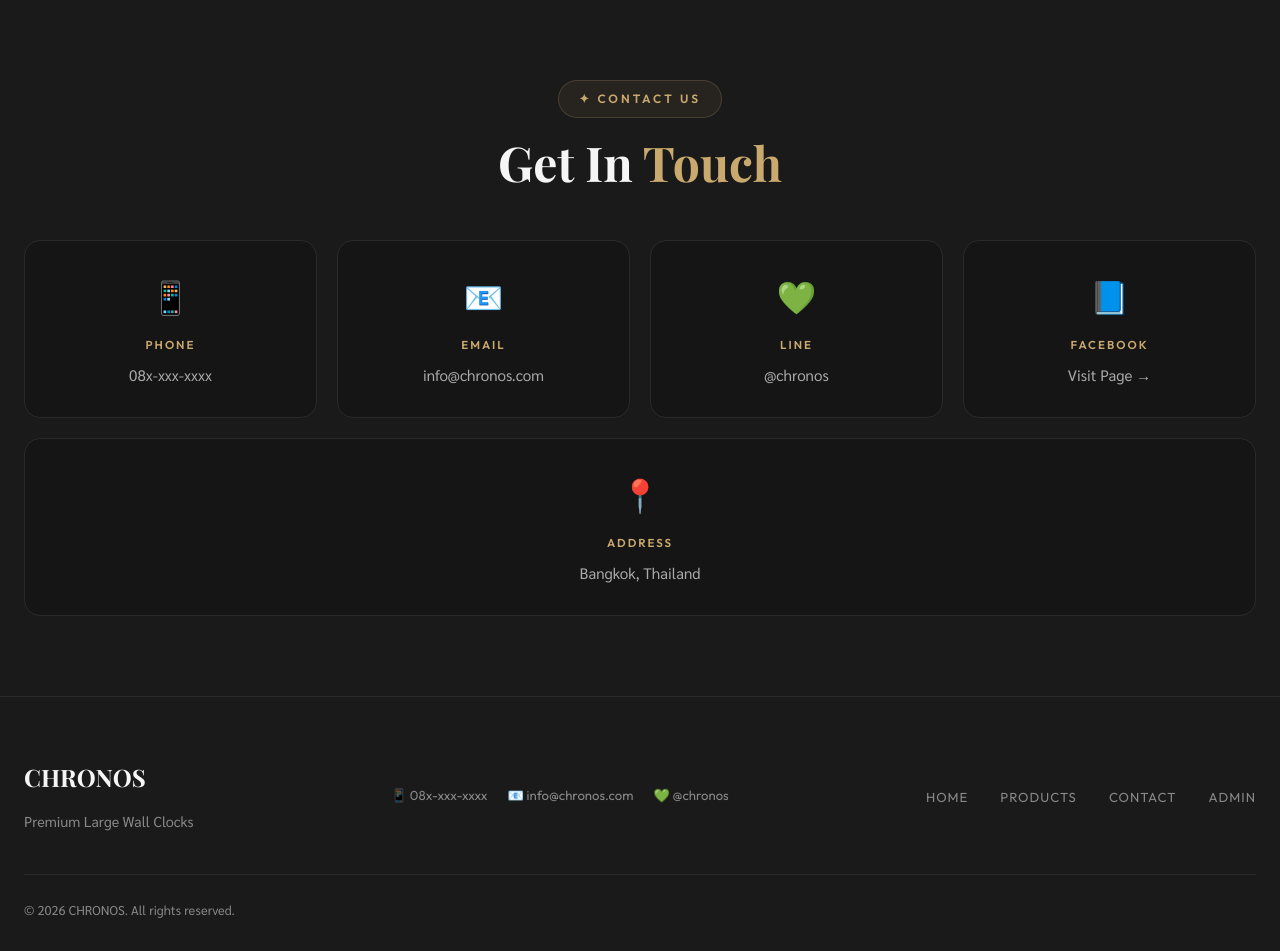
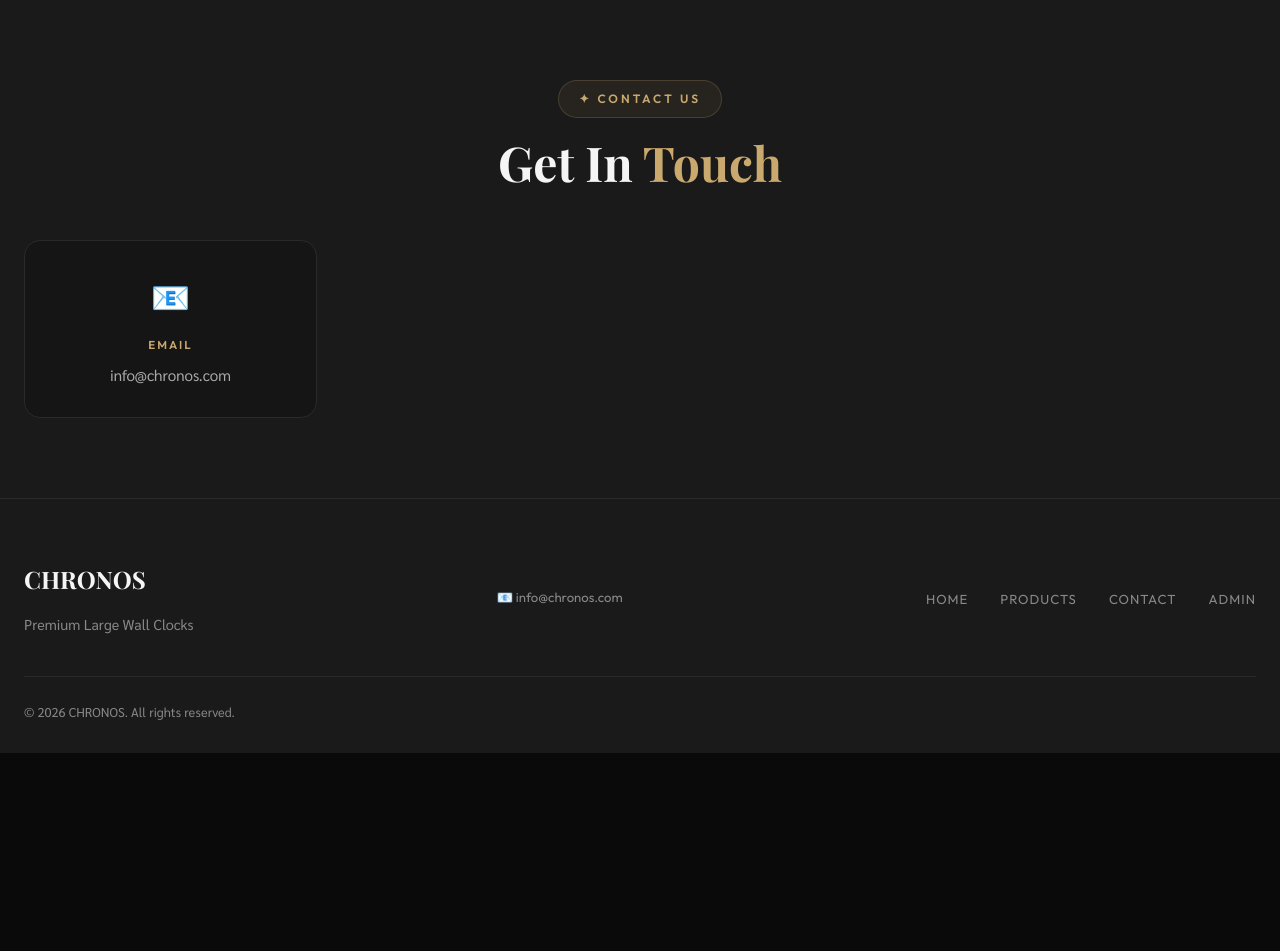
Before and after one commit to sptcmz08/cock, a PHP site: page / in a window 1280 px wide. Shown: the part 3395-4346 px from the top of the page. After the commit the page ends 4148 px from the top, so only its background shows below. Run offline with PHP 8.4, Linux system fonts and the light colour scheme; data comes from the database, SQL or seed files in the repository; some libraries are stand-ins or nearby versions; some web fonts are replaced.

Commit message:
feat: remove all contact fields except email from frontend, admin, and API

```diff
--- a/admin/api/settings.php
+++ b/admin/api/settings.php
@@ -71,7 +71,7 @@ try {
         'section_badge', 'section_title_1', 'section_title_2', 'section_subtitle',
         'stat_1_value', 'stat_1_label', 'stat_2_value', 'stat_2_label',
         'stat_3_value', 'stat_3_label', 'stat_4_value', 'stat_4_label',
-        'contact_phone', 'contact_email', 'contact_line', 'contact_facebook', 'contact_address',
+        'contact_email',
         'footer_tagline', 'footer_copyright'
     ];
 
--- a/config.php
+++ b/config.php
@@ -4,7 +4,7 @@
  */
 
 // Database Configuration
-define('DB_HOST', 'localhost');
+define('DB_HOST', '127.0.0.1');
 define('DB_NAME', 'watch_showcase');
 define('DB_USER', 'root');
 define('DB_PASS', '');
--- a/index.php
+++ b/index.php
@@ -32,7 +32,7 @@ function formatThaiPrice($price) {
 }
 
 // Check if any contact info exists
-$hasContact = !empty($S['contact_phone']) || !empty($S['contact_email']) || !empty($S['contact_line']) || !empty($S['contact_facebook']) || !empty($S['contact_address']);
+$hasContact = !empty($S['contact_email']);
 
 // Stats values — 'auto' means count from DB
 $autoStats = [$totalProducts, $brands, $featured];
@@ -231,44 +231,12 @@ for ($i = 1; $i <= 4; $i++) {
             <h2 class="section-title">Get In <span>Touch</span></h2>
         </div>
         <div class="contact-grid reveal">
-            <?php if (!empty($S['contact_phone'])): ?>
-            <a href="tel:<?= htmlspecialchars($S['contact_phone']) ?>" class="contact-card">
-                <div class="contact-icon">📱</div>
-                <div class="contact-label">Phone</div>
-                <div class="contact-value"><?= htmlspecialchars($S['contact_phone']) ?></div>
-            </a>
-            <?php endif; ?>
-
             <?php if (!empty($S['contact_email'])): ?>
             <a href="mailto:<?= htmlspecialchars($S['contact_email']) ?>" class="contact-card">
                 <div class="contact-icon">📧</div>
                 <div class="contact-label">Email</div>
                 <div class="contact-value"><?= htmlspecialchars($S['contact_email']) ?></div>
             </a>
-            <?php endif; ?>
-
-            <?php if (!empty($S['contact_line'])): ?>
-            <a href="https://line.me/R/ti/p/<?= htmlspecialchars($S['contact_line']) ?>" target="_blank" class="contact-card">
-                <div class="contact-icon">💚</div>
-                <div class="contact-label">LINE</div>
-                <div class="contact-value"><?= htmlspecialchars($S['contact_line']) ?></div>
-            </a>
-            <?php endif; ?>
-
-            <?php if (!empty($S['contact_facebook'])): ?>
-            <a href="<?= htmlspecialchars($S['contact_facebook']) ?>" target="_blank" class="contact-card">
-                <div class="contact-icon">📘</div>
-                <div class="contact-label">Facebook</div>
-                <div class="contact-value">Visit Page →</div>
-            </a>
-            <?php endif; ?>
-
-            <?php if (!empty($S['contact_address'])): ?>
-            <div class="contact-card contact-card-wide">
-                <div class="contact-icon">📍</div>
-                <div class="contact-label">Address</div>
-                <div class="contact-value"><?= nl2br(htmlspecialchars($S['contact_address'])) ?></div>
-            </div>
             <?php endif; ?>
         </div>
     </div>
@@ -292,17 +260,9 @@ for ($i = 1; $i <= 4; $i++) {
                 <div class="footer-tagline"><?= htmlspecialchars($S['footer_tagline'] ?? 'Premium Large Wall Clocks') ?></div>
             </div>
 
-            <?php if ($hasContact): ?>
+            <?php if (!empty($S['contact_email'])): ?>
             <div class="footer-contact-info">
-                <?php if (!empty($S['contact_phone'])): ?>
-                    <a href="tel:<?= htmlspecialchars($S['contact_phone']) ?>" class="footer-contact-item">📱 <?= htmlspecialchars($S['contact_phone']) ?></a>
-                <?php endif; ?>
-                <?php if (!empty($S['contact_email'])): ?>
-                    <a href="mailto:<?= htmlspecialchars($S['contact_email']) ?>" class="footer-contact-item">📧 <?= htmlspecialchars($S['contact_email']) ?></a>
-                <?php endif; ?>
-                <?php if (!empty($S['contact_line'])): ?>
-                    <span class="footer-contact-item">💚 <?= htmlspecialchars($S['contact_line']) ?></span>
-                <?php endif; ?>
+                <a href="mailto:<?= htmlspecialchars($S['contact_email']) ?>" class="footer-contact-item">📧 <?= htmlspecialchars($S['contact_email']) ?></a>
             </div>
             <?php endif; ?>
 
```
Also changed, not shown: admin/settings.php (+3 -23 lines), uploads/products/watch_1775100107_48ad7205.png (added).
